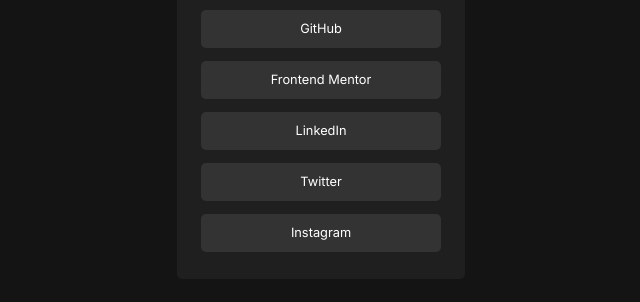
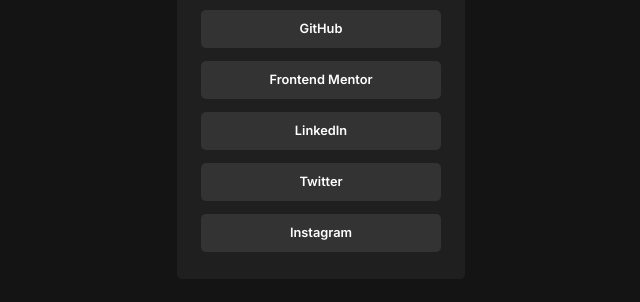
Before and after one commit to Teezee86/social-links-profile-mai, a plain HTML site: page index.html in a window 1280 px wide. Shown: the part 268-570 px from the top of the page, 319-959 px from the left. Drawn offline with Linux system fonts and the light colour scheme.

Commit message:
added screen shots and updated styles

```diff
--- a/index.html
+++ b/index.html
@@ -31,12 +31,22 @@
     <main>
 
       <nav class="nav">
-        <ul>
-          <li class="nav__item"><a class="nav__link" href="#">GitHub</a></li>
-          <li class="nav__item"><a class="nav__link" href="#">Frontend Mentor</a></li>
-          <li class="nav__item"><a class="nav__link" href="#">LinkedIn</a></li>
-          <li class="nav__item"><a class="nav__link" href="#">Twitter</a></li>
-          <li class="nav__item"><a class="nav__link" href="#">Instagram</a></li>
+        <ul class="nav__list">
+          <a class="nav__link" href="#">
+            <li class="nav__item">GitHub</li>
+          </a>
+          <a class="nav__link" href="#">
+            <li class="nav__item">Frontend Mentor</li>
+          </a>
+          <a class="nav__link" href="#">
+            <li class="nav__item">LinkedIn</li>
+          </a>
+          <a class="nav__link" href="#">
+            <li class="nav__item">Twitter</li>
+          </a>
+          <a class="nav__link" href="#">
+            <li class="nav__item">Instagram</li>
+          </a>
         </ul>
       </nav>
 
--- a/style.css
+++ b/style.css
@@ -73,11 +73,10 @@ ul {
   width: 240px;
   border-radius: 5px;
   font-size: 0.8rem;
+  font-weight: 600;
 }
 .nav__item:hover {
   background-color: var(--prime-green);
-}
-.nav__link:hover {
   color: black;
 }
 .attribution {
```
Also changed, not shown: Social Links Sshot1.jpeg (added), social links active sshot.jpeg (added).
